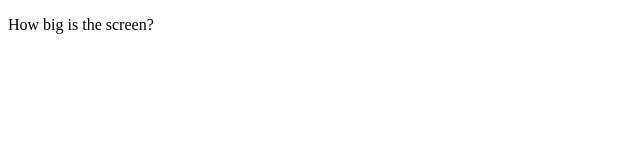
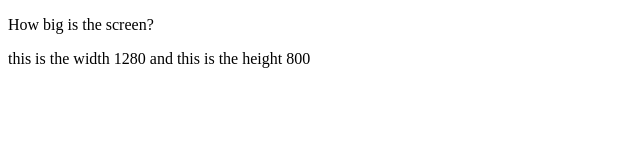
Before and after one commit to PowerCoders-Milan/week5-js-events-cryoAngel, a plain HTML site: page ex2/index.html in a window 1280 px wide. Shown: the whole page, without its empty margins (0-640 px from the left). Drawn offline with Linux system fonts and the light colour scheme.

Commit message:
finished

```diff
--- a/ex2/exercise.js
+++ b/ex2/exercise.js
@@ -0,0 +1,32 @@
+/*var p = document.getElementsByTagName('p')[1];
+var text = document.createTextNode('this is :'+" "+ screen.width + "px");
+p.nextSibling(text);
+
+
+p.addEventListener('fullScreenChange', function (){
+    document.onfullscreenchange(p)
+})*/
+/*var p = document.querySelector('p');
+
+p.addEventListener('resize', function(){
+    var width = "this is the width:"+" "+screen.availWidth + "px";
+    var height = "this is the height:"+" "+screen.availHeight + "px";
+    console.log(width)
+    document.getElementById('para').innerText= width +" "+ height;
+});
+
+var body = document.querySelector('body');
+
+body.addEventListener('mouseover', function(){
+    var width = "this is the width:"+" "+screen.availWidth + "px";
+    var height = "this is the height:"+" "+screen.availHeight + "px";
+    console.log(width)
+    document.getElementById('para').innerText= width +" "+ height;
+});*/
+
+function resize(){
+    var height = document.documentElement.clientHeight;
+    var width = document.documentElement.clientWidth;
+
+    document.getElementById('para').innerHTML = "this is the width" +" "+ width +" "+ "and this is the height" +" "+ height;
+}
--- a/ex2/index.html
+++ b/ex2/index.html
@@ -5,9 +5,12 @@
   <meta name="viewport" content="width=device-width, initial-scale=1.0">
   <title>Document</title>
 </head>
-<body>
+<body onload="resize()" onresize="resize()">
   <p>How big is the screen?</p>
   <!-- Write the size here -->
-  <p></p>
+  <p id="para"></p>
+  <script src="exercise.js">
+
+  </script>
 </body>
 </html>
```
